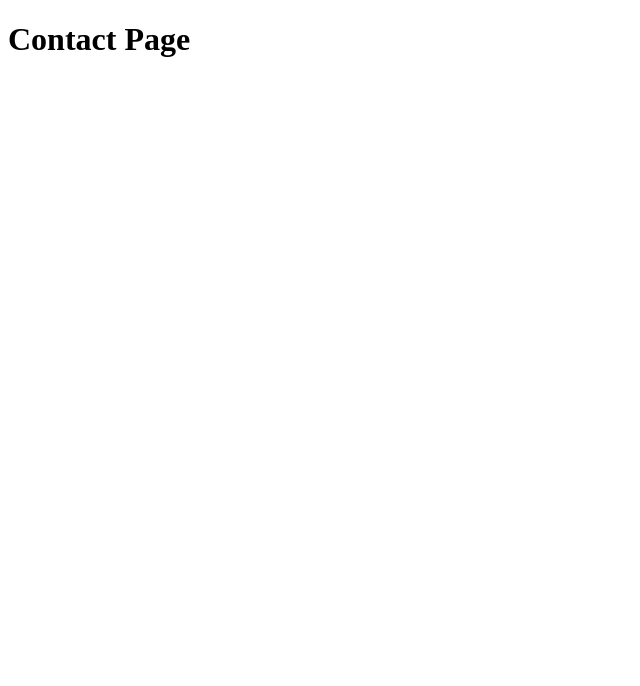
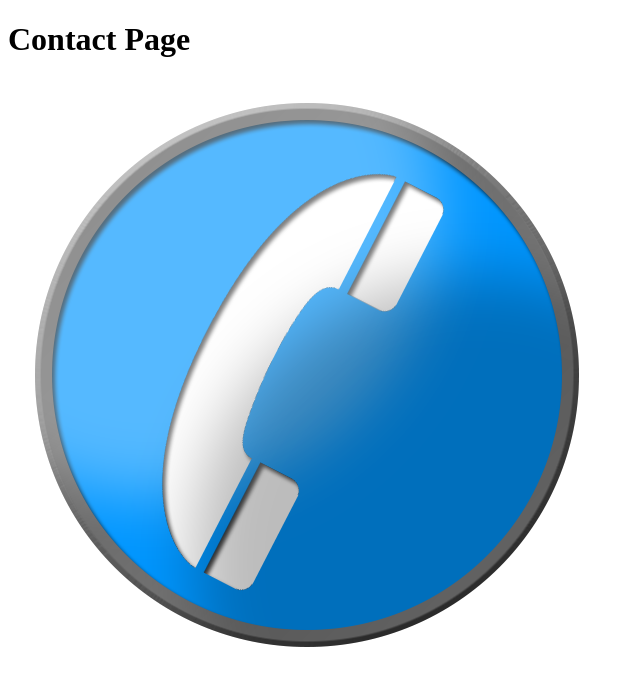
Before and after one commit to TanuGaikwad/git-practice-repo, a plain HTML site: page contact.html in a window 1280 px wide. Shown: the whole page, without its empty margins (0-640 px from the left). Drawn offline with Linux system fonts and the light colour scheme.

Commit message:
modified contact.html index.html

```diff
--- a/contact.html
+++ b/contact.html
@@ -6,6 +6,7 @@
 </head>
 <body>
     <h1>Contact Page</h1>
+    <img src="contact.png" />
 
 </body>
 </html>
```
Also changed, not shown: index.html (+1 -0 lines).
